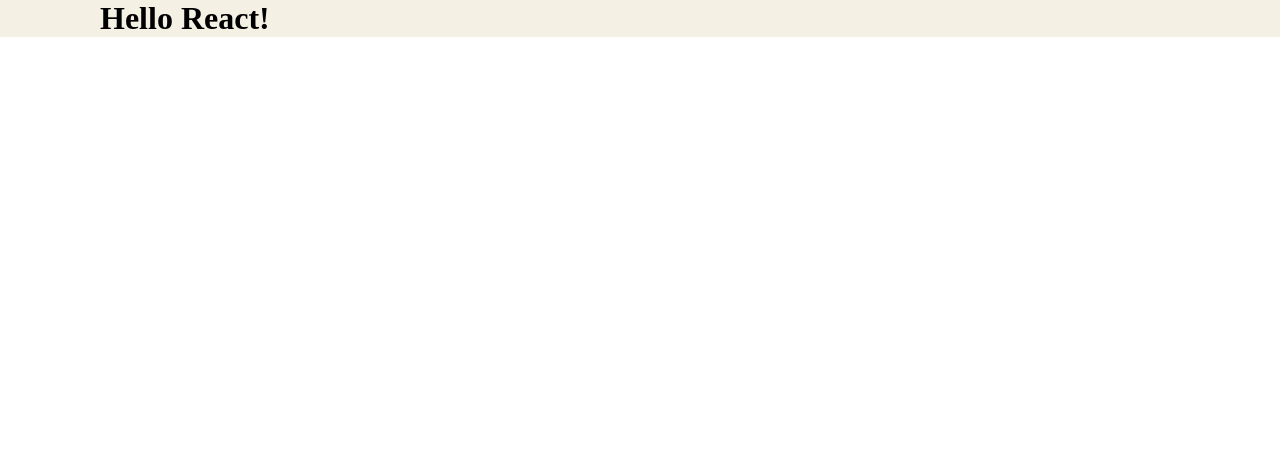
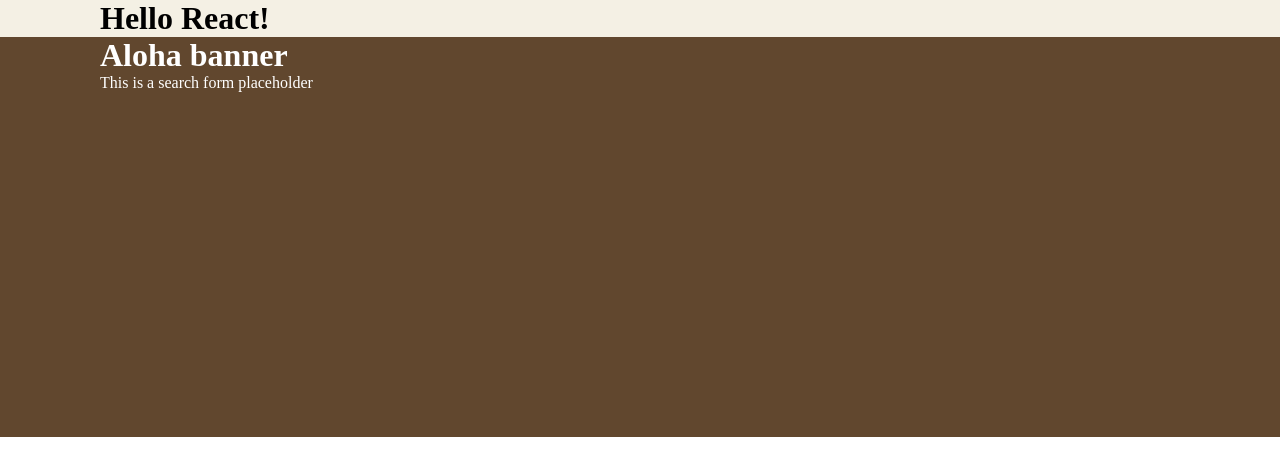
Before and after one commit to kapicic/search-through-app, a React (Create React App) app: page / in a window 1280 px wide. Shown: the top 476 px of the page. Built offline with nearby package versions, Linux system fonts and the light colour scheme.

Commit message:
feat(banner): add basic structure

```diff
--- a/src/App.tsx
+++ b/src/App.tsx
@@ -3,27 +3,22 @@ import { Provider } from 'react-redux';
 import store from './redux/store';
 
 import styled from 'styled-components';
-import styleVariables from './style/variables';
-
-const Container = styled.div`
-	max-width: 1140px;
-	width: 100%;
-	margin: 0 auto;
-	padding: 0 30px;
-`;
+import SV from './style/variables'; // SV = style variables
+import BE from './style/elements'; // BE = base elements
+import Banner from './components/Banner/Banner';
 
 const AppWrapper = styled.div`
-	background-color: ${styleVariables.colors.brownWhite}
+	background-color: ${SV.colors.brownWhite}
 `;
 
 const App: React.FC = () => {
-
 	return (
 		<Provider store={store} >
 			<AppWrapper>
-				<Container>
+				<BE.Container>
 					<h1>Hello React!</h1>
-				</Container>
+				</BE.Container>
+				<Banner />
 			</AppWrapper>
 		</Provider>
 	);
--- /dev/null
+++ b/src/components/Banner/Banner.tsx
@@ -0,0 +1,17 @@
+import React, { FC } from 'react'
+
+import BE from '../../style/elements'; // BE = base elements
+import BS from './BannerStyle'; // BS = banner style
+
+const Banner: FC = () => {
+	return (
+		<BS.BannerWrapper>
+			<BE.Container>
+				<h1>Aloha banner</h1>
+				<p>This is a search form placeholder</p>
+			</BE.Container>
+		</BS.BannerWrapper>
+	)
+}
+
+export default Banner;
--- /dev/null
+++ b/src/components/Banner/BannerStyle.tsx
@@ -0,0 +1,13 @@
+import styled from 'styled-components';
+import SV from '../../style/variables'; // SV = style variables
+
+
+const BannerWrapper = styled.div`
+	min-height: 400px;
+	background-color: ${SV.colors.brown};
+	color: ${SV.colors.white}
+`;
+
+export default {
+	BannerWrapper
+};
--- /dev/null
+++ b/src/style/elements.ts
@@ -0,0 +1,12 @@
+import styled from 'styled-components';
+
+const Container = styled.div`
+	max-width: 1140px;
+	width: 100%;
+	margin: 0 auto;
+	padding: 0 30px;
+`;
+
+export default {
+	Container
+}
--- a/src/style/variables.ts
+++ b/src/style/variables.ts
@@ -1,4 +1,5 @@
 const colors = {
+	white: '#fff',
 	brown: '#61472e',
 	brownLight: '#c19c56',
 	brownWhite: '#f4f0e4',
```
